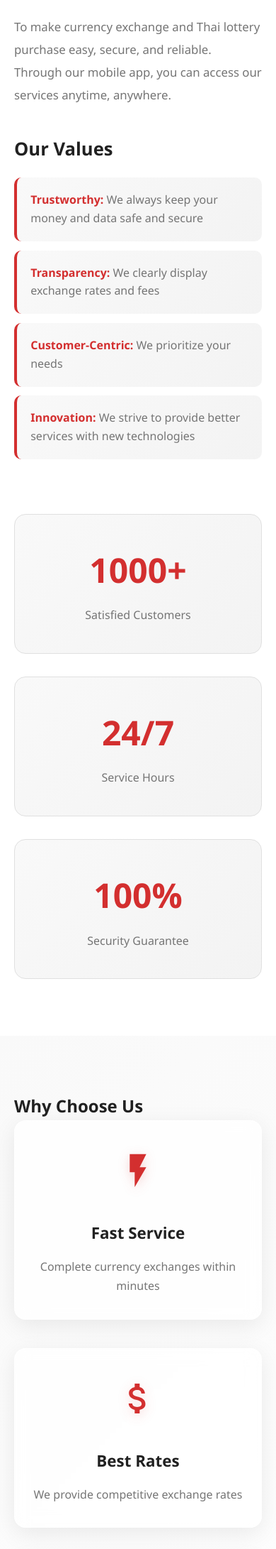
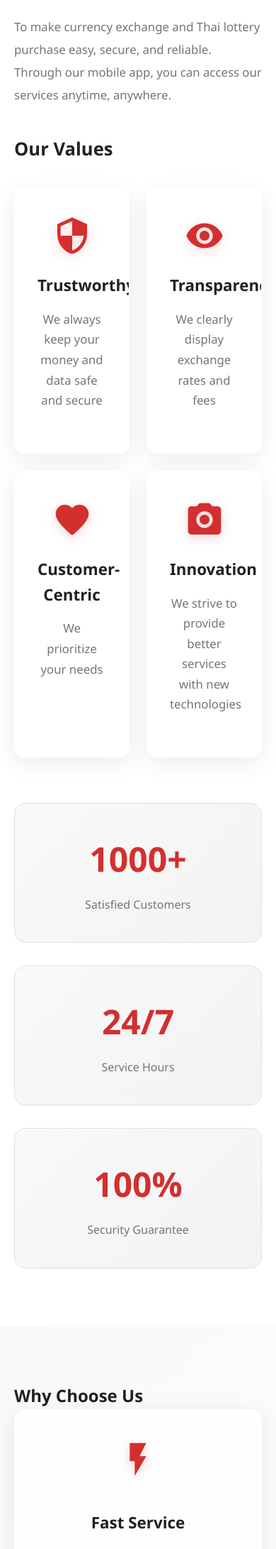
Before and after one commit to outchin/s2-exchange-backend, a Django app: page /about/ in a window 390 px wide. Shown: the part 858-3040 px from the top of the page at 71% size. Run offline with Django 5.2, Linux system fonts and the light colour scheme.

Commit message:
Update About page values section layout and footer download badges
- Change Our Values section from vertical list to horizontal 4-column grid layout
- Add value cards with icons, hover effects, and glassmorphism design
- Replace footer download buttons with official Google Play Store and App Store badges
- Update responsive breakpoints for values grid (4 columns on desktop, 2 on tablet/mobile)

🤖 Generated with [Claude Code](https://claude.com/claude-code)

Co-Authored-By: Claude <noreply@anthropic.com>

```diff
--- a/website/static/website/css/style.css
+++ b/website/static/website/css/style.css
@@ -887,6 +887,67 @@ section {
     font-weight: 700;
 }
 
+.values-grid {
+    display: grid;
+    grid-template-columns: repeat(4, 1fr);
+    gap: 2rem;
+    margin-top: 2rem;
+}
+
+.value-card {
+    background: rgba(255, 255, 255, 0.8);
+    backdrop-filter: blur(10px);
+    border: 1px solid rgba(255, 255, 255, 0.3);
+    box-shadow: 0 8px 32px rgba(0, 0, 0, 0.08);
+    border-radius: 16px;
+    padding: 2.5rem 2rem;
+    text-align: center;
+    transition: all 0.4s cubic-bezier(0.34, 1.56, 0.64, 1);
+    position: relative;
+    overflow: hidden;
+}
+
+.value-card::before {
+    content: '';
+    position: absolute;
+    top: -50%;
+    left: -50%;
+    width: 200%;
+    height: 200%;
+    background: radial-gradient(circle, rgba(211, 47, 47, 0.05) 0%, transparent 70%);
+    opacity: 0;
+    transition: opacity 0.3s ease;
+}
+
+.value-card:hover::before {
+    opacity: 1;
+}
+
+.value-card:hover {
+    transform: translateY(-10px) scale(1.02);
+    box-shadow: 0 16px 48px rgba(211, 47, 47, 0.15);
+}
+
+.value-icon {
+    margin-bottom: 1.5rem;
+    filter: drop-shadow(0 4px 8px rgba(211, 47, 47, 0.2));
+    display: flex;
+    justify-content: center;
+}
+
+.value-card h4 {
+    font-size: 1.4rem;
+    color: var(--text-dark);
+    margin-bottom: 1rem;
+    font-weight: 700;
+}
+
+.value-card p {
+    color: var(--text-grey);
+    line-height: 1.7;
+    font-size: 1.05rem;
+}
+
 .about-image {
     display: flex;
     flex-direction: column;
@@ -1210,6 +1264,10 @@ footer {
     .section-header h2 {
         font-size: 2.2rem;
     }
+
+    .values-grid {
+        grid-template-columns: repeat(2, 1fr);
+    }
 }
 
 @media (max-width: 768px) {
@@ -1222,6 +1280,11 @@ footer {
     .about-grid,
     .contact-grid {
         grid-template-columns: 1fr;
+    }
+
+    .values-grid {
+        grid-template-columns: repeat(2, 1fr);
+        gap: 1.5rem;
     }
 
     .download-buttons-large {
--- a/website/templates/website/about.html
+++ b/website/templates/website/about.html
@@ -25,12 +25,44 @@
                 <p>{% trans "To make currency exchange and Thai lottery purchase easy, secure, and reliable. Through our mobile app, you can access our services anytime, anywhere." %}</p>
 
                 <h3>{% trans "Our Values" %}</h3>
-                <ul class="values-list">
-                    <li><strong>{% trans "Trustworthy:" %}</strong> {% trans "We always keep your money and data safe and secure" %}</li>
-                    <li><strong>{% trans "Transparency:" %}</strong> {% trans "We clearly display exchange rates and fees" %}</li>
-                    <li><strong>{% trans "Customer-Centric:" %}</strong> {% trans "We prioritize your needs" %}</li>
-                    <li><strong>{% trans "Innovation:" %}</strong> {% trans "We strive to provide better services with new technologies" %}</li>
-                </ul>
+                <div class="values-grid">
+                    <div class="value-card">
+                        <div class="value-icon">
+                            <svg viewBox="0 0 24 24" fill="#D32F2F" xmlns="http://www.w3.org/2000/svg" width="56" height="56">
+                                <path d="M12 1L3 5V11C3 16.55 6.84 21.74 12 23C17.16 21.74 21 16.55 21 11V5L12 1ZM12 11.99H19C18.47 16.11 15.72 19.78 12 20.93V12H5V6.3L12 3.19V11.99Z"/>
+                            </svg>
+                        </div>
+                        <h4>{% trans "Trustworthy" %}</h4>
+                        <p>{% trans "We always keep your money and data safe and secure" %}</p>
+                    </div>
+                    <div class="value-card">
+                        <div class="value-icon">
+                            <svg viewBox="0 0 24 24" fill="#D32F2F" xmlns="http://www.w3.org/2000/svg" width="56" height="56">
+                                <path d="M12 4.5C7 4.5 2.73 7.61 1 12C2.73 16.39 7 19.5 12 19.5C17 19.5 21.27 16.39 23 12C21.27 7.61 17 4.5 12 4.5ZM12 17C9.24 17 7 14.76 7 12C7 9.24 9.24 7 12 7C14.76 7 17 9.24 17 12C17 14.76 14.76 17 12 17ZM12 9C10.34 9 9 10.34 9 12C9 13.66 10.34 15 12 15C13.66 15 15 13.66 15 12C15 10.34 13.66 9 12 9Z"/>
+                            </svg>
+                        </div>
+                        <h4>{% trans "Transparency" %}</h4>
+                        <p>{% trans "We clearly display exchange rates and fees" %}</p>
+                    </div>
+                    <div class="value-card">
+                        <div class="value-icon">
+                            <svg viewBox="0 0 24 24" fill="#D32F2F" xmlns="http://www.w3.org/2000/svg" width="56" height="56">
+                                <path d="M16.5 3C13.605 3 12 5.09 12 5.09S10.395 3 7.5 3C4.462 3 2 5.462 2 8.5C2 12.671 6.912 16.996 11.166 20.873C11.416 21.096 11.708 21.208 12 21.208C12.292 21.208 12.584 21.096 12.834 20.873C17.088 16.996 22 12.671 22 8.5C22 5.462 19.538 3 16.5 3Z"/>
+                            </svg>
+                        </div>
+                        <h4>{% trans "Customer-Centric" %}</h4>
+                        <p>{% trans "We prioritize your needs" %}</p>
+                    </div>
+                    <div class="value-card">
+                        <div class="value-icon">
+                            <svg viewBox="0 0 24 24" fill="#D32F2F" xmlns="http://www.w3.org/2000/svg" width="56" height="56">
+                                <path d="M9 2L7.17 4H4C2.9 4 2 4.9 2 6V19C2 20.1 2.9 21 4 21H20C21.1 21 22 20.1 22 19V6C22 4.9 21.1 4 20 4H16.83L15 2H9ZM12 7C14.76 7 17 9.24 17 12C17 14.76 14.76 17 12 17C9.24 17 7 14.76 7 12C7 9.24 9.24 7 12 7ZM12 9C10.35 9 9 10.35 9 12C9 13.65 10.35 15 12 15C13.65 15 15 13.65 15 12C15 10.35 13.65 9 12 9Z"/>
+                            </svg>
+                        </div>
+                        <h4>{% trans "Innovation" %}</h4>
+                        <p>{% trans "We strive to provide better services with new technologies" %}</p>
+                    </div>
+                </div>
             </div>
 
             <div class="about-image">
--- a/website/templates/website/base.html
+++ b/website/templates/website/base.html
@@ -50,17 +50,11 @@
                 <div class="footer-section">
                     <h3>{% trans "Download App" %}</h3>
                     <div class="download-buttons">
-                        <a href="#" class="download-btn android">
-                            <svg viewBox="0 0 24 24" fill="currentColor" width="20" height="20">
-                                <path d="M17 1.01L7 1C5.9 1 5 1.9 5 3V21C5 22.1 5.9 23 7 23H17C18.1 23 19 22.1 19 21V3C19 1.9 18.1 1.01 17 1.01ZM17 19H7V5H17V19Z"/>
-                            </svg>
-                            <span>Android</span>
+                        <a href="#" class="download-btn-badge">
+                            <img src="https://upload.wikimedia.org/wikipedia/commons/7/78/Google_Play_Store_badge_EN.svg" alt="Get it on Google Play">
                         </a>
-                        <a href="#" class="download-btn ios">
-                            <svg viewBox="0 0 24 24" fill="currentColor" width="20" height="20">
-                                <path d="M17.05 20.28C16.05 21.23 14.97 21.17 13.93 20.67C12.83 20.16 11.84 20.14 10.68 20.67C9.24 21.34 8.47 21.25 7.59 20.28C3.97 16.54 4.47 10.73 8.62 10.5C9.67 10.56 10.39 11.14 11 11.19C12 11 12.97 10.39 14.12 10.46C15.51 10.56 16.59 11.11 17.3 12.12C14.31 13.81 15.03 18.08 17.05 20.28ZM14.03 7.26C13.88 5.02 15.69 3.18 17.81 3C18.09 5.58 15.44 7.5 14.03 7.26Z"/>
-                            </svg>
-                            <span>iOS</span>
+                        <a href="#" class="download-btn-badge">
+                            <img src="https://upload.wikimedia.org/wikipedia/commons/3/3c/Download_on_the_App_Store_Badge.svg" alt="Download on the App Store">
                         </a>
                     </div>
                 </div>
```
Also changed, not shown: other parts of website/static/website/css/style.css (+9 -16 lines).
